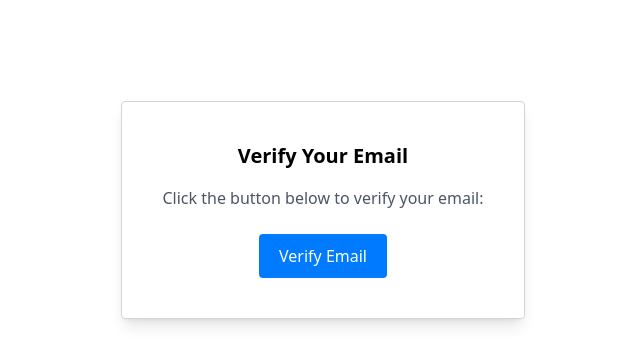
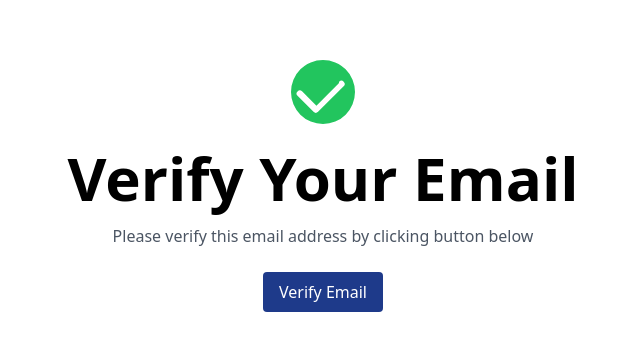
Before and after one commit to artistatbl/MakerBelief-s, a Vue app in the folder Taskfront/: page /VerifyEmail/1 in a window 1280 px wide. Shown: the part 190-554 px from the top of the page, without its empty margins (317-957 px from the left). Built offline with nearby package versions, Linux system fonts and the light colour scheme.

Commit message:
Email verification styling update, added a toast popup noticaficaion

```diff
--- a/Taskfront/src/components/VerifyEmail.vue
+++ b/Taskfront/src/components/VerifyEmail.vue
@@ -1,13 +1,45 @@
 <template>
-  <div class="flex flex-col items-center text-center justify-center h-screen">
-	  <div class= "bg-white border border-gray-300 shadow-lg rounded p-10">
-    <h1 class="text-xl font-bold mb-4">Verify Your Email</h1>
-    <p class="text-gray-600 mb-6">Click the button below to verify your email:</p>
-    <button class="btn-verify" @click="verifyEmail">Verify Email</button>
-    <p v-if="verificationStatus">{{ verificationStatus }}</p>
-  </div>
+  <div class="flex flex-col items-center justify-center h-screen">
+    <div class="bg-white rounded p-10 flex flex-col items-center">
+      <div class="flex items-center justify-center mb-6">
+        <svg
+          xmlns="http://www.w3.org/2000/svg"
+          class="h-16 w-16 text-green-500"
+          viewBox="0 0 20 20"
+          fill="currentColor"
+        >
+          <path
+            fill-rule="evenodd"
+            d="M10 0a10 10 0 110 20 10 10 0 010-20zm4.95 7.293l-7 7-4.5-4.5a1 1 0 00-1.414 1.414l5 5a1 1 0 001.414 0l8-8a1 1 0 10-1.414-1.414z"
+            clip-rule="evenodd"
+          />
+        </svg>
+      </div>
+      <h1 class="text-4xl md:text-5xl lg:text-6xl font-bold mb-4">
+        Verify Your Email
+      </h1>
+
+      <p class="text-gray-600 mb-6 text-center md:text-left">
+       Please verify this email address by clicking button below
+      </p>
+      <button
+        class="inline-block px-4 py-2 text-white bg-blue-900 rounded hover:bg-blue-700 mx-auto"
+        @click="verifyEmail"
+      >
+        Verify Email
+      </button>
+      <br />
+      <br />
+      <!-- <p v-if="verificationStatus">{{ verificationStatus }}</p> -->
+    </div>
+
+    <!-- Toast Notification -->
+    <div v-if="showToast" :class="['toast', toastType]">
+      {{ toastMessage }}
+    </div>
   </div>
 </template>
+
 
 <script>
 import { emailService } from "../service/email.service";
@@ -15,18 +47,29 @@ import { emailService } from "../service/email.service";
 export default {
   data() {
     return {
-      verificationStatus: "", // Initialize the verification status message
+      showToast: false,
+      toastMessage: "",
+      toastType: "",
     };
   },
   methods: {
     verifyEmail() {
       const verificationToken = this.$route.params.verificationToken;
-      emailService.verifyEmail(verificationToken)
+      emailService
+        .verifyEmail(verificationToken)
         .then(() => {
-          this.verificationStatus = "Email verification successful";
+          this.toastMessage = "Email verification successful";
+          this.toastType = "success";
         })
         .catch((error) => {
-          this.verificationStatus = "" + error.message;
+          this.toastMessage = "Email verification failed";
+          this.toastType = "error";
+        })
+        .finally(() => {
+          this.showToast = true;
+          setTimeout(() => {
+            this.showToast = false;
+          }, 3000);
         });
     },
   },
@@ -34,16 +77,21 @@ export default {
 </script>
 
 <style scoped>
-.btn-verify {
-  padding: 10px 20px;
-  background-color: #007bff;
+.toast {
+  position: fixed;
+  top: 20px;
+  left: 50%;
+  transform: translateX(-50%);
+  background-color: #333;
   color: #fff;
-  text-decoration: none;
+  padding: 10px;
   border-radius: 4px;
-  cursor: pointer;
+}
+.toast.success {
+  background-color: #2ecc71; /* Green background for success */
 }
 
-.btn-verify:hover {
-  background-color: #0056b3;
+.toast.error {
+  background-color: #e74c3c; /* Red background for error */
 }
 </style>
```
